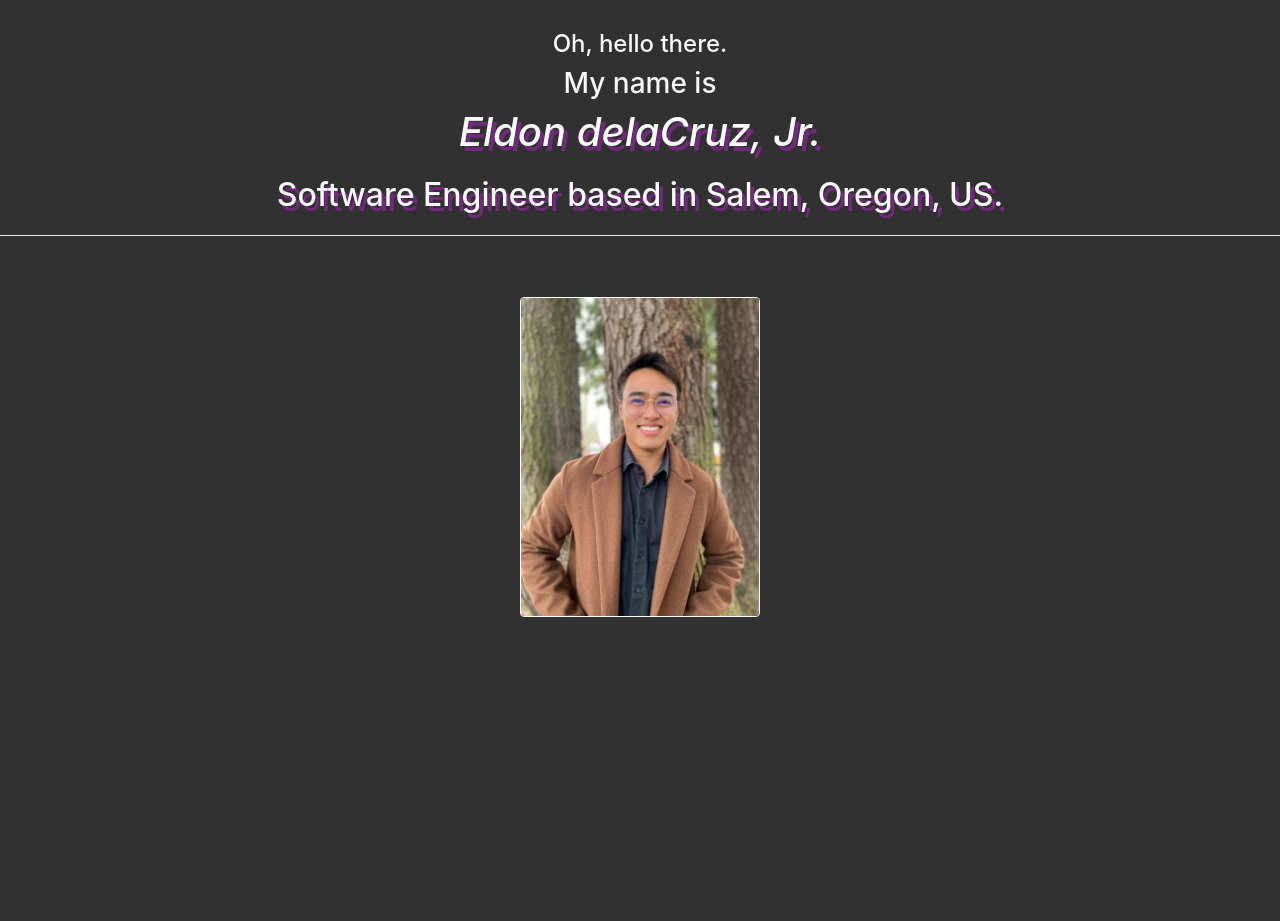
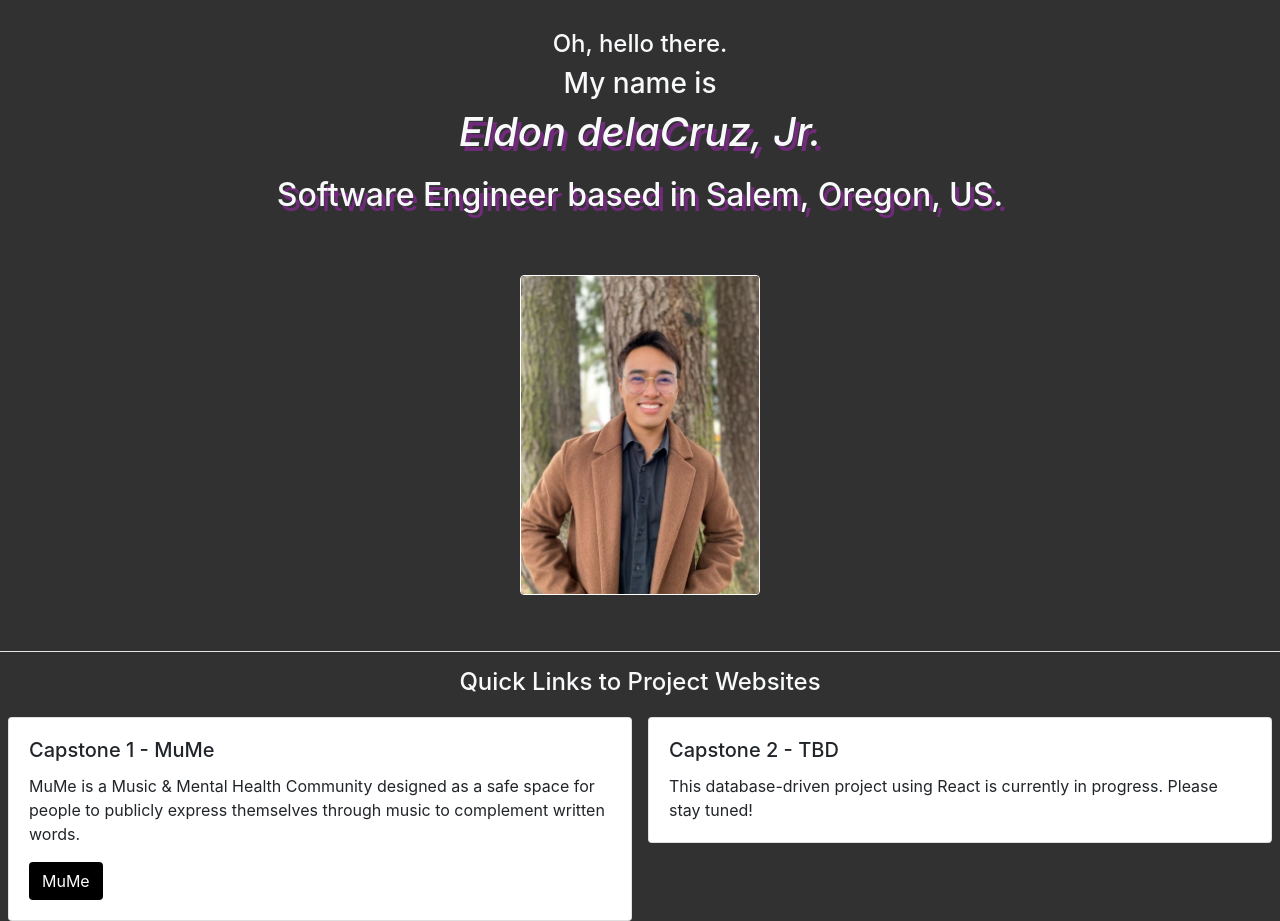
Before and after one commit to Squeekoo/Portfolio-Website, a Flask app: page / in a window 1280 px wide. Shown: the part 56-977 px from the top of the page. Before the commit the page ends 673 px from the top, so only its background shows below. Run offline with Flask 2, Linux system fonts and the light colour scheme; some libraries are stand-ins or nearby versions.

Commit message:
added Quick Links feature and updated README

```diff
--- a/static/stylesheets/styles.css
+++ b/static/stylesheets/styles.css
@@ -28,8 +28,7 @@ body {
 }
 
 #profile-picture > img {
-  display: inline-block;
-  margin: 45px;
+  margin: 40px;
   border-radius: 100px;
   height: 320px;
   border: 0.5px solid white;
@@ -70,8 +69,12 @@ body {
   transition: 0.5s background-color;
 }
 
-div.row {
+#projects-div {
   margin-top: 25px;
 }
 
+#project-cards {
+  margin-top: 20px;
+}
+
 /* Contact Page */
--- a/templates/home.html
+++ b/templates/home.html
@@ -9,11 +9,58 @@
     <h2 id="description" class="text-light">
       Software Engineer based in Salem, Oregon, US.
     </h2>
+    <div id="profile-picture" class="text-center">
+      <img src="../static/images/GHProfilePic_Easy-Resize.com.jpg" class="rounded" alt="Portfolio Profile Picture" />
+    </div>
   </div>
+
   <hr style="background-color: white;">
 
-  <div id="profile-picture" class="text-center">
-    <img src="../static/images/GHProfilePic_Easy-Resize.com.jpg" class="rounded" alt="Portfolio Profile Picture" />
+  <h4 class="text-light text-center">Quick Links to Project Websites</h4>
+  <div id="project-cards" class="row no-gutters">
+    <div class="col-6">
+      <div class="card ml-2 mr-2">
+        <div class="card-body">
+          <h5 class="card-title">Capstone 1 - MuMe</h5>
+          <p class="card-text">MuMe is a Music & Mental Health Community designed as a safe space for people to publicly express themselves through music to complement written words.</p>
+          <a href="https://musicandmentalhealth.herokuapp.com/" class="btn page-btns">MuMe</a>
+        </div>
+      </div>
+    </div>
+    <div class="col-6">
+      <div class="card ml-2 mr-2">
+        <div class="card-body">
+          <h5 class="card-title">Capstone 2 - TBD</h5>
+          <p class="card-text">This database-driven project using React is currently in progress. Please stay tuned!</p>
+        </div>
+      </div>
+    </div>
   </div>
 
+  <!-- <div id="quick-links"class="container-small">
+    <div class="row">
+      <div class="card text-center col-6 col-md-4">
+        <div class="card-header">
+          Quick Links to Project Websites
+        </div>
+        <div class="card-body">
+          <ul class="list-group list-group-flush">
+            <li class="list-group-item">
+              <h5 class="card-title">Capstone 1 - MuMe</h5>
+              <p class="card-text">MuMe is a Music & Mental Health Community designed as a safe space for people to publicly express themselves through music to complement written words.</p>
+              <a href="https://musicandmentalhealth.herokuapp.com/" class="card-link">MuMe</a>
+            </li>
+            <li class="list-group-item">
+              <h5 class="card-title">Capstone 2</h5>
+              <p class="card-text">This project is currently in progress. Please stay tuned!</p>
+            </li>
+          </ul>
+        </div>
+      </div>
+    </div>
+  </div> -->
+
+
+
+
 {% endblock %}
--- a/templates/projects.html
+++ b/templates/projects.html
@@ -6,7 +6,7 @@
     <h1 id="projects-title" class="text-light">Projects</h1>
     <hr style="background-color: white;">
 
-    <div class="row">
+    <div id="projects-div" class="row no-gutters">
         <div class="col-sm-12">
             <div class="card">
                 <div class="card-header">
```
Also changed, not shown: README.md.
